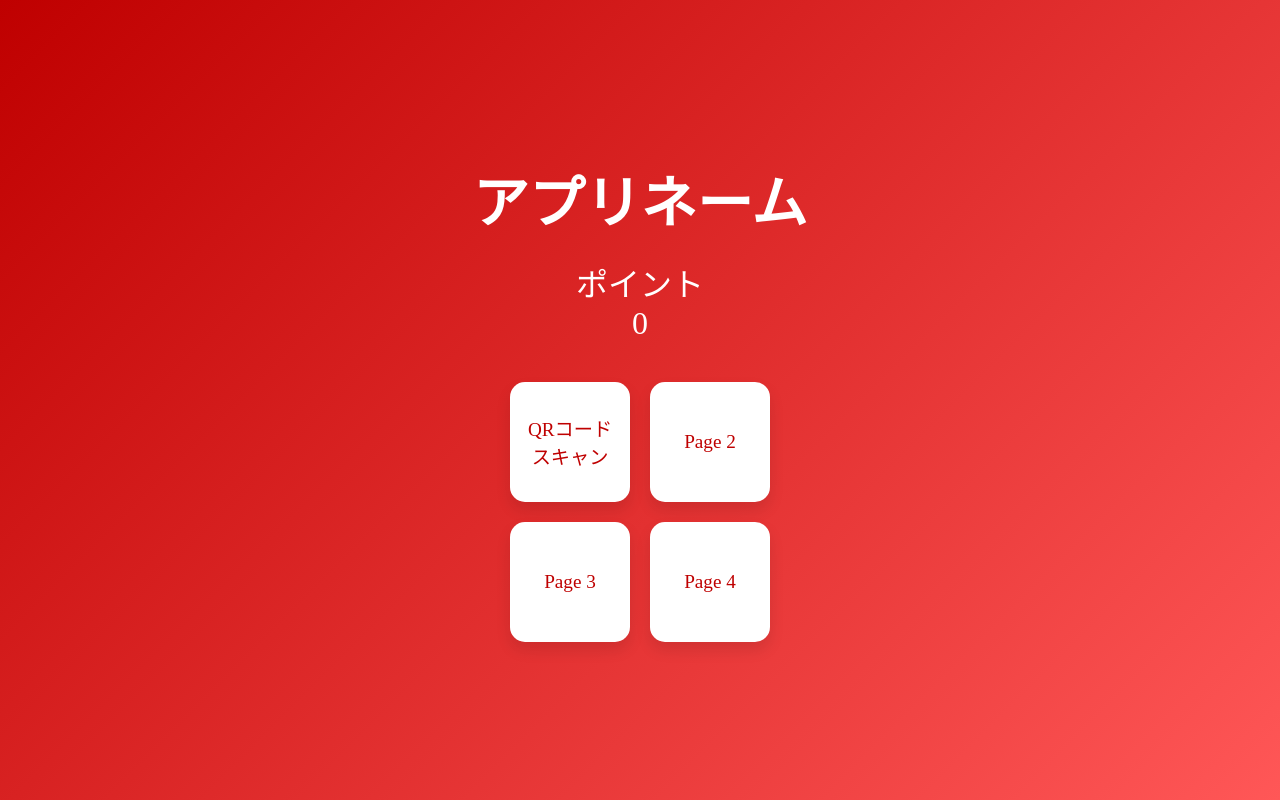
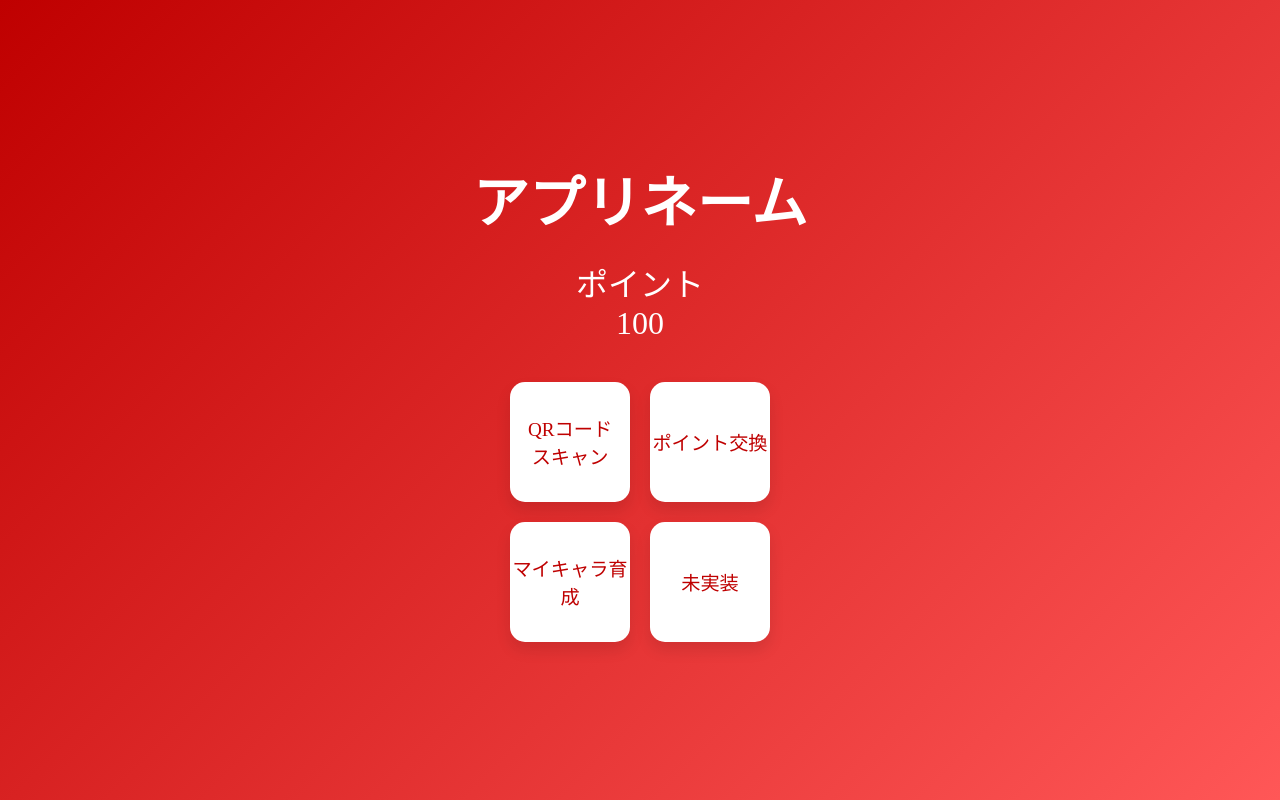
Before and after one commit to KakinokiKanta/rakuten_sintern, a Next.js app: page / in a window 1280 px wide. Built offline with nearby package versions, Linux system fonts and the light colour scheme.

Commit message:
qrlの設定

```diff
--- a/src/features/common/atom.js
+++ b/src/features/common/atom.js
@@ -1,3 +1,3 @@
 import { atom } from 'jotai'
 
-export const pointAtom = atom(0)
+export const pointAtom = atom(100)
--- a/src/features/qr/QrReader.jsx
+++ b/src/features/qr/QrReader.jsx
@@ -14,7 +14,7 @@ const QrReader = ({ setResult, onRequestClose }) => {
   const router = useRouter();
 
   const handleExit = () => {
-    router.push(`/get_point?data=${10}}`);
+    router.push(`/point/get_point?data=${30}`);
   };
 
   const { ref } = useZxing({
--- a/src/pages/index.js
+++ b/src/pages/index.js
@@ -64,9 +64,9 @@ export default function Home() {
       </Point>
       <ButtonGrid>
         <Button onClick={() => window.location.href = '/qr'}>QRコード<br/>スキャン</Button>
-        <Button onClick={() => window.location.href = '/qr'}>Page 2</Button>
-        <Button onClick={() => window.location.href = '/qr'}>Page 3</Button>
-        <Button onClick={() => window.location.href = '/qr'}>Page 4</Button>
+        <Button onClick={() => window.location.href = '/pointChange'}>ポイント交換</Button>
+        <Button onClick={() => window.location.href = '/character'}>マイキャラ育成</Button>
+        <Button >未実装</Button>
       </ButtonGrid>
     </Container>
   );
```
